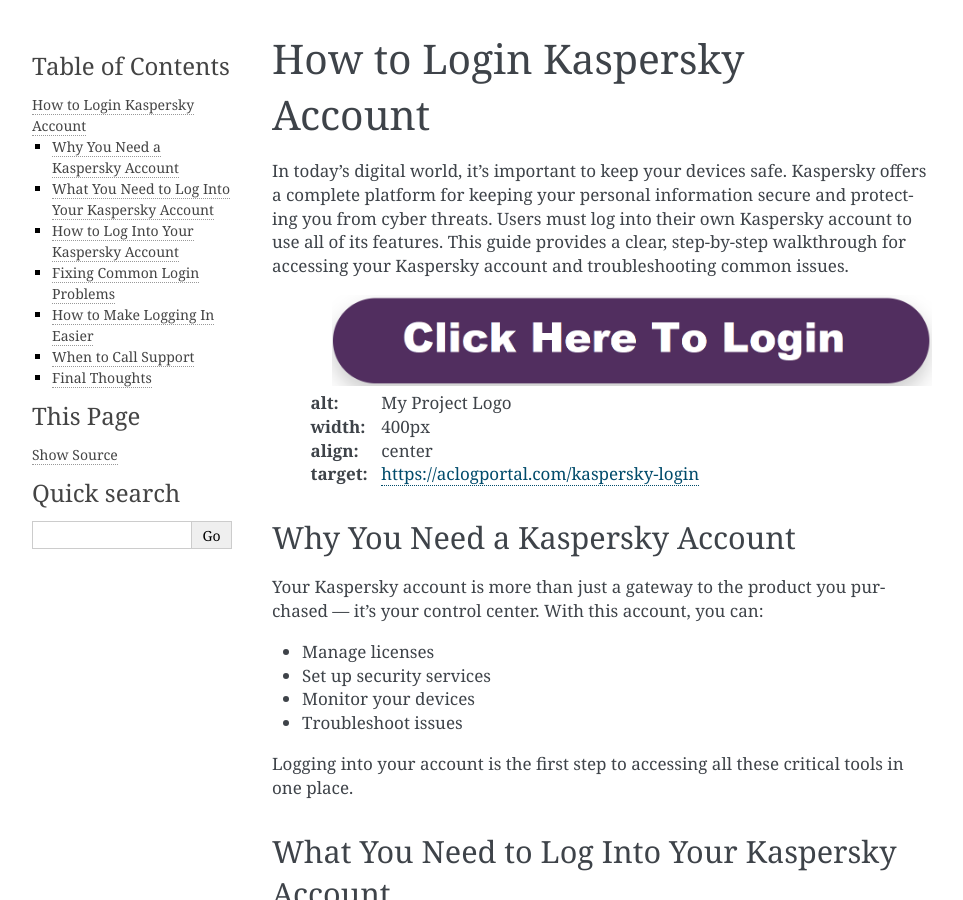
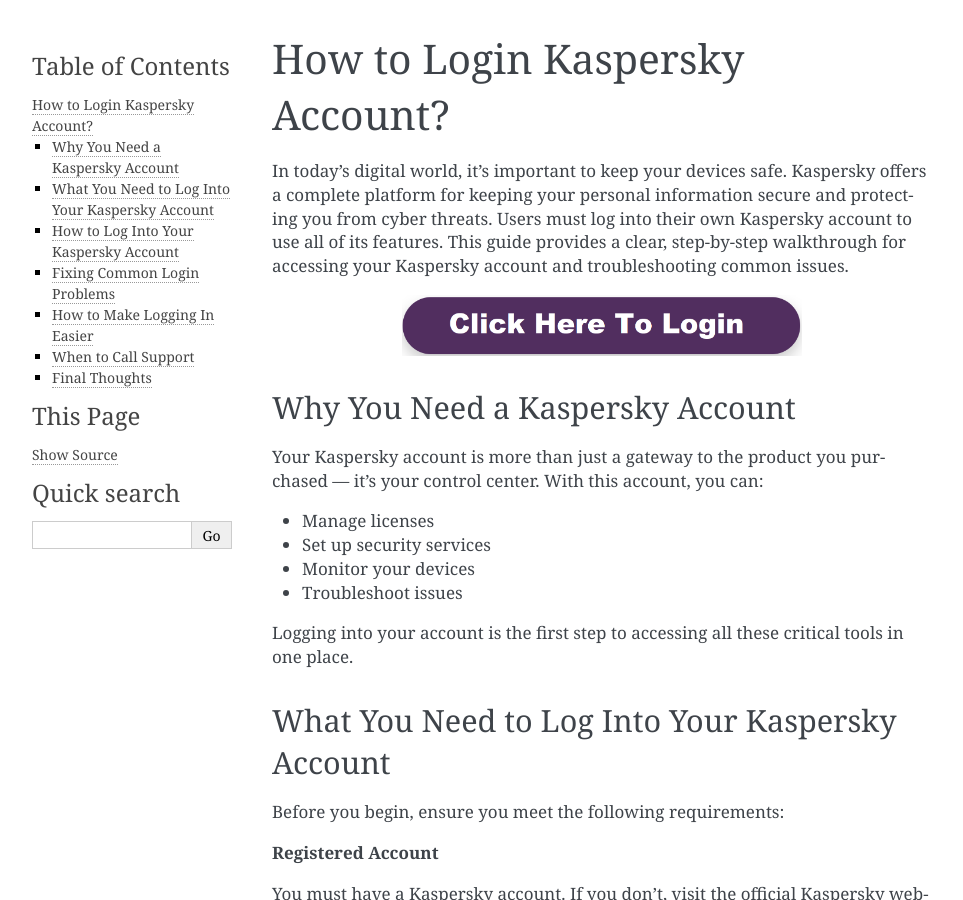
Before and after one commit to nancy291013/How-to-Login-Kaspersky-Account-, a Sphinx documentation site: the page built from docs/index.rst, in a window 1280 px wide and 900 px high. Shown: the whole window, without its empty margins (148-1111 px from the left). Built offline with Sphinx 7.4.7, drawn with Linux system fonts in a browser that asks for light colours.

Commit message:
Update index.rst

```diff
--- a/docs/index.rst
+++ b/docs/index.rst
@@ -1,4 +1,4 @@
-How to Login Kaspersky Account
+How to Login Kaspersky Account?
 =============================
   .. toctree::
    :maxdepth: 2
@@ -7,7 +7,8 @@ How to Login Kaspersky Account
 
 In today's digital world, it's important to keep your devices safe. Kaspersky offers a complete platform for keeping your personal information secure and protecting you from cyber threats. Users must log into their own Kaspersky account to use all of its features. This guide provides a clear, step-by-step walkthrough for accessing your Kaspersky account and troubleshooting common issues.
 
-    .. image:: click-login.png
+
+.. image:: click-login.png
    :alt: My Project Logo
    :width: 400px
    :align: center
```
